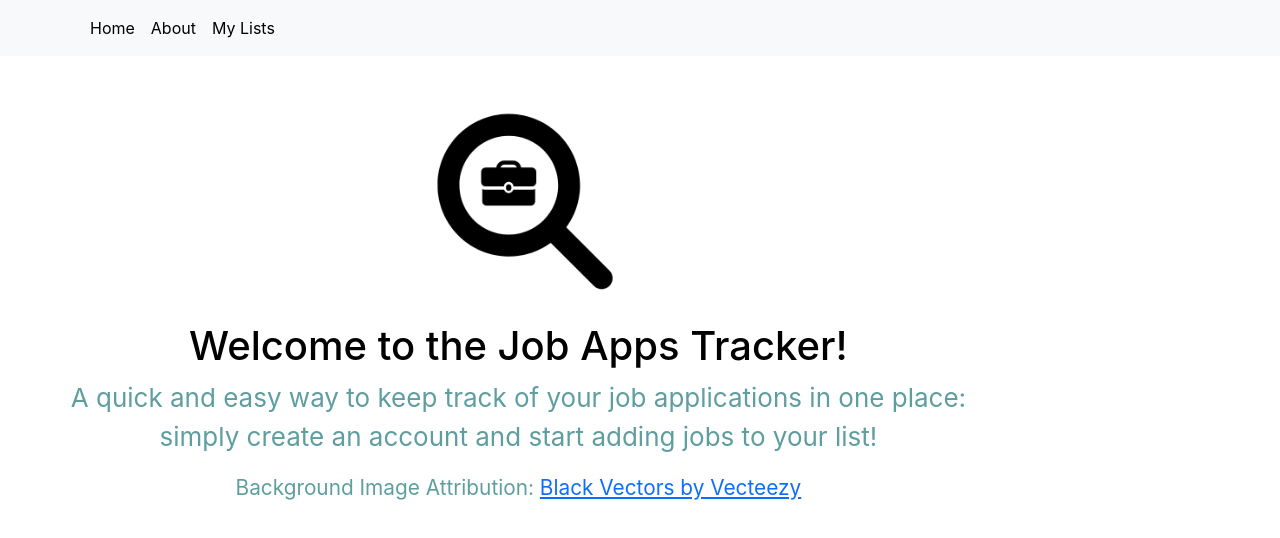
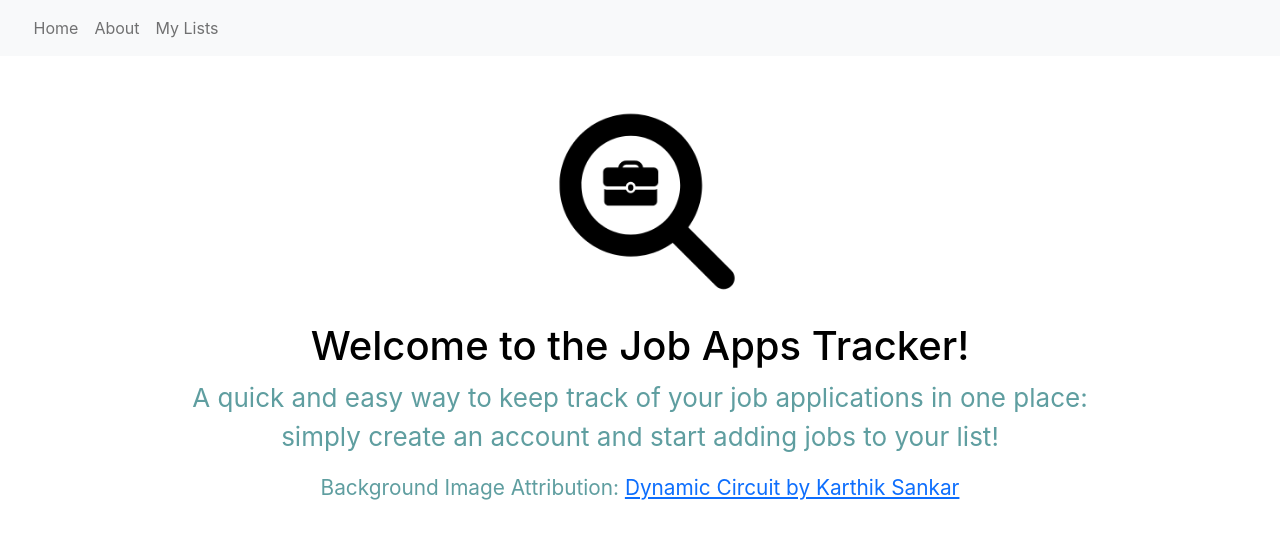
Before and after one commit to Yin4TheWin/jobappstracker, a React (Create React App) app: page / in a window 1280 px wide. Shown: the top 538 px of the page. Built offline with nearby package versions, Linux system fonts and the light colour scheme.

Commit message:
convert to typescript

```diff
--- a/src/components/modal.jsx
+++ b/src/components/modal.tsx
@@ -1,6 +1,15 @@
+import { ReactNode, SetStateAction } from 'react';
 import Modal from 'react-bootstrap/Modal';
 
-export default function ModalPopup({showModal,toggleModal,header,body,footer}){
+interface ModalProps{
+    showModal: boolean,
+    toggleModal: ()=>void,
+    header?: ReactNode,
+    body?: ReactNode,
+    footer?: ReactNode
+}
+
+export default function ModalPopup({showModal,toggleModal,header,body,footer}:ModalProps){
     return (<Modal show={showModal} onHide={()=>{toggleModal()}}>
     <Modal.Header closeButton>{header}</Modal.Header>
     <Modal.Body>
--- a/src/index.tsx
+++ b/src/index.tsx
@@ -31,8 +31,10 @@ const router = createBrowserRouter([
       const db = getDatabase(firebase);
       const username=params.username?params.username.toLowerCase():"null"
       const listId=params.listId?params.listId.toLowerCase():"null"
-      const snapshot = await get(ref(db, 'users/'+username+'/listItems/'+listId))
-      return snapshot.exists()?snapshot.val():null
+      const snapshot = await get(ref(db, 'users/'+username+'/listItems/'+listId)).then(s=>{
+        return s.exists()?s.val():null
+      }).catch(()=>{return null})
+      return snapshot
     }
   }
 ]);
--- a/src/routes/listview.jsx
+++ b/src/routes/listview.tsx
@@ -1,5 +1,6 @@
 import { onValue, ref, getDatabase } from "firebase/database"
 import { useEffect, useState } from "react"
+import { Table } from "react-bootstrap"
 import { useLoaderData, useParams } from "react-router-dom"
 import { firebase } from "../firebase"
 
@@ -26,13 +27,26 @@ export default function ListView(){
     return (
     <>
     <SiteNavbar/>
-    <div className="header">
+    {
+        listItems==null?
+        <div className="error-header">
+            <h1>Sorry 😢</h1>
+            <p>Either the page you are looking for does not exist, or you are not allowed to view it.</p>
+            <p className="mini">(If you believe this is a mistake, please ensure you are signed in to the right account, then come back to this page.)</p>
+        </div>:
+        <div className="header">
         <h1>
             {listId}
         </h1>
         <p className="mini">
             By {username}
         </p>
+        <Table style={{marginTop: '1%'}} striped hover responsive="sm" size="sm">
+            <th>
+
+            </th>
+        </Table>
     </div>
+    }
     </>)
 }
--- a/src/routes/navbar.jsx
+++ /dev/null
@@ -1,34 +0,0 @@
-import Container from 'react-bootstrap/Container';
-import Nav from 'react-bootstrap/Nav';
-import Navbar from 'react-bootstrap/Navbar';
-import { Link } from "react-router-dom";
-
-
-export default function SiteNavbar() {
-  return (
-    <Navbar bg="light" expand="lg">
-      <Container>
-        <Navbar.Toggle aria-controls="basic-navbar-nav" />
-        <Navbar.Collapse id="basic-navbar-nav">
-          <Nav className="me-auto">
-            <Nav.Link>
-                <Link to="/" style={{textDecoration:'none', color: 'black'}}>
-                    Home
-                </Link>
-            </Nav.Link>
-            <Nav.Link>
-                <Link to="/" style={{textDecoration:'none', color: 'black'}}>
-                    About
-                </Link>
-            </Nav.Link>
-            <Nav.Link>
-                <Link to="/profile" style={{textDecoration:'none', color: 'black'}}>
-                    My Lists
-                </Link>
-            </Nav.Link>
-          </Nav>
-        </Navbar.Collapse>
-      </Container>
-    </Navbar>
-  );
-}
--- /dev/null
+++ b/src/routes/navbar.tsx
@@ -0,0 +1,26 @@
+import Container from 'react-bootstrap/Container';
+import Nav from 'react-bootstrap/Nav';
+import Navbar from 'react-bootstrap/Navbar';
+import { Link } from "react-router-dom";
+
+
+export default function SiteNavbar() {
+  return (
+    <Navbar bg="light" expand="lg">
+        <Navbar.Toggle aria-controls="basic-navbar-nav"/>
+        <Navbar.Collapse id="basic-navbar-nav" style={{marginLeft: '2%'}}>
+          <Nav className="me-auto">
+              <Link to="/" className='nav-link'>
+                  Home
+              </Link>
+              <Link to="/" className='nav-link'>
+                  About
+              </Link>
+              <Link to="/profile" className='nav-link'>
+                  My Lists
+              </Link>
+          </Nav>
+        </Navbar.Collapse>
+    </Navbar>
+  );
+}
--- a/src/routes/profile.jsx
+++ b/src/routes/profile.tsx
@@ -1,7 +1,7 @@
 import {useState, useEffect} from 'react'
 
 import {firebase} from '../firebase'
-import { getAuth, onAuthStateChanged } from "firebase/auth";
+import { getAuth, onAuthStateChanged, User } from "firebase/auth";
 import { getDatabase } from "firebase/database";
 
 import SiteNavbar from './navbar';
@@ -12,7 +12,7 @@ import '../styles/profile.css'
 
 export default function Profile(){
     const [auth] = useState(getAuth(firebase));
-    const [user, setUser] = useState(null);
+    const [user, setUser] = useState(auth.currentUser);
     const [db] = useState(getDatabase(firebase))
 
     useEffect(()=>{
--- a/src/routes/root.jsx
+++ b/src/routes/root.tsx
@@ -2,21 +2,24 @@ import { useEffect } from 'react';
 import logo from '../imgs/logo.png';
 import '../styles/root.css';
 import SiteNavbar from './navbar';
+
 export default function Root(){
 
     useEffect(()=>{
         document.title = 'Job App Tracker';
+        // init(document.getElementById('circuit'))
     },[])
 
     return (
         <div>
             <SiteNavbar/>
+            <canvas id="circuit"></canvas>
             <div className="header">
             <div className="content-container">
                 <img src={logo} className="logo" alt="Logo: Briefcase under a magnifying glass"/>
                 <h1>Welcome to the Job Apps Tracker!</h1>
                 <p>A quick and easy way to keep track of your job applications in one place: simply create an account and start adding jobs to your list!</p>
-                <p style={{fontSize:'0.8em'}}>Background Image Attribution: <a href="https://www.vecteezy.com/free-vector/black">Black Vectors by Vecteezy</a></p>
+                <p style={{fontSize:'0.8em'}}>Background Image Attribution: <a href="https://www.vecteezy.com/free-vector/black">Dynamic Circuit by Karthik Sankar</a></p>
             </div>
             </div>
         </div>
--- a/src/styles/listview.css
+++ b/src/styles/listview.css
@@ -13,3 +13,13 @@
     color: gray;
     margin-bottom: 0.1em;
   }
+
+  .error-header{
+    display: flex;
+    flex-direction: column;
+    font-size: calc(10px + 2vmin);
+    align-items: center;
+    justify-content: center;
+    text-align: center;
+    height: 90vh;
+  }
--- a/src/styles/root.css
+++ b/src/styles/root.css
@@ -1,3 +1,11 @@
+canvas{
+  position: absolute;
+  top: 0;
+  left: 0;
+  overflow: hidden;
+  z-index: -1;
+}
+
 .header {
   display: flex;
   flex-direction: column;
@@ -9,6 +17,7 @@
 
 .content-container{
   width: 75vw;
+  align-self: center;
 }
 
 .logo {
```
Also changed, not shown: src/components/login.tsx (renamed from src/components/login.jsx, +17 -13 lines), src/components/myLists.tsx (renamed from src/components/myLists.jsx, +49 -41 lines), src/routes/notFound.tsx (renamed from src/routes/notFound.jsx).
